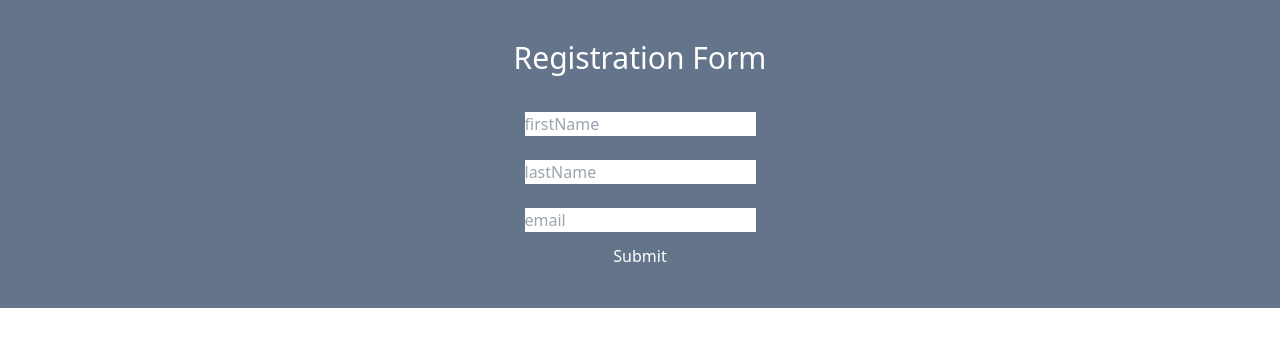
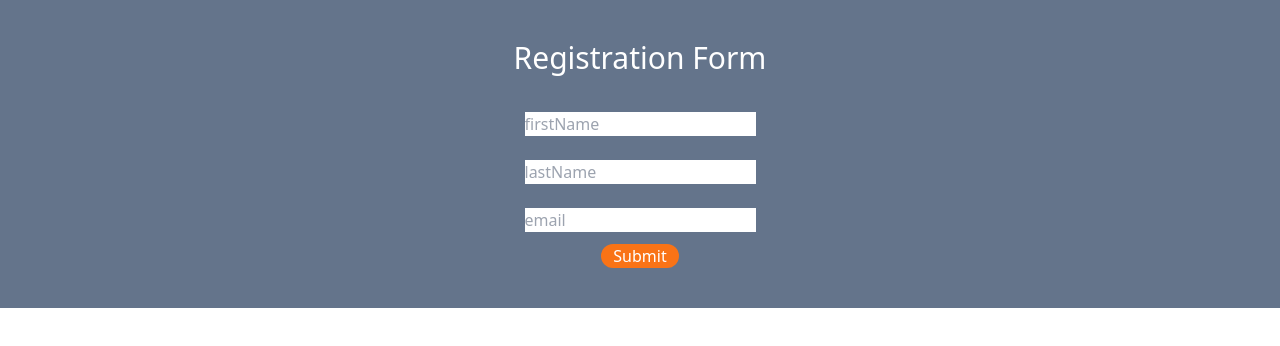
Before and after one commit to Hrita-Dutta/Almira, a Next.js app in the folder client/: page /register in a window 1280 px wide. Shown: the top 346 px of the page. Built offline with nearby package versions, Linux system fonts and the light colour scheme.

Commit message:
added color in button

```diff
--- a/client/src/pages/register/index.js
+++ b/client/src/pages/register/index.js
@@ -44,7 +44,7 @@ const Register = () => (
           <Field className='my-3' placeholder="email" name="email" type="email" />
           {errors.email && touched.email ? <div>{errors.email}</div> : null}
           <br/>
-          <button type="submit">Submit</button>
+          <button className='rounded-full px-3 bg-orange-500' type="submit">Submit</button>
         </Form>
       )}
     </Formik>
```
